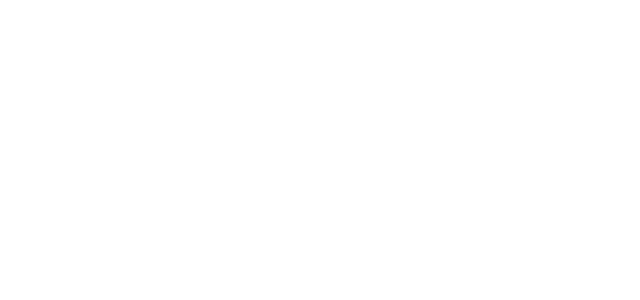
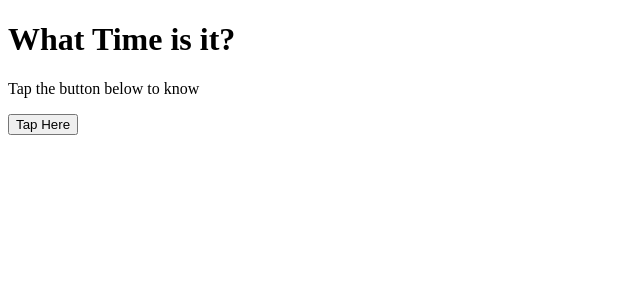
Before and after one commit to SkelGames95/ReactModules, a React (Vite) app in the folder Exercises/ReactApp/: page / in a window 1280 px wide. Shown: the top 300 px of the page, without its empty margins (0-640 px from the left). Built offline with nearby package versions, Linux system fonts and the light colour scheme.

Commit message:
Events ex done

```diff
--- a/Exercises/ReactApp/src/AlertClock.jsx
+++ b/Exercises/ReactApp/src/AlertClock.jsx
@@ -1,8 +1,10 @@
-export const AlertClock = () => {
+export const AlertClock = ({handleButtonOnClick}) => {
 
-    return(
+    return (
         <div>
+            <h1>What Time is it?</h1>
+            <p>Tap the button below to know</p>
+            <button onClick={handleButtonOnClick}>Tap Here</button>
+        </div>
 
-        </div>
-    )
-}
+)}
--- a/Exercises/ReactApp/src/App.jsx
+++ b/Exercises/ReactApp/src/App.jsx
@@ -1,10 +1,14 @@
 import { AlertClock } from "./AlertClock"
 
 export const App = () => {
+    const handleButtonOnClick = () => {
+        alert(`Current time is: ${new Date().toLocaleTimeString()}`)
+    }
+
 
     return (
         <div>
-            <AlertClock />
+            <AlertClock handleButtonOnClick={handleButtonOnClick}/>
         </div>
     )
 }
```
